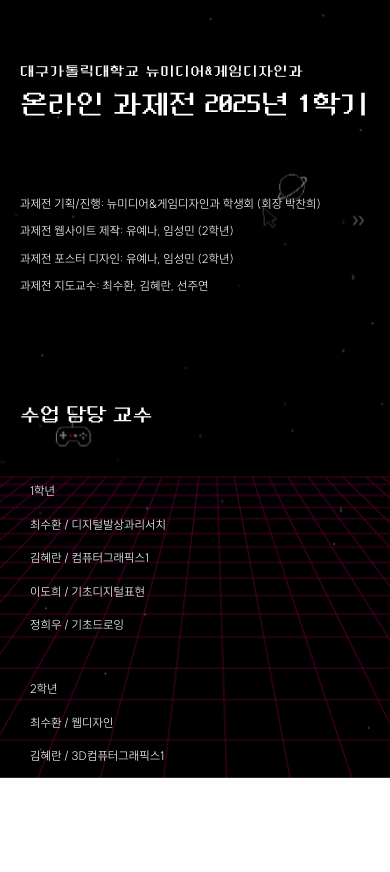
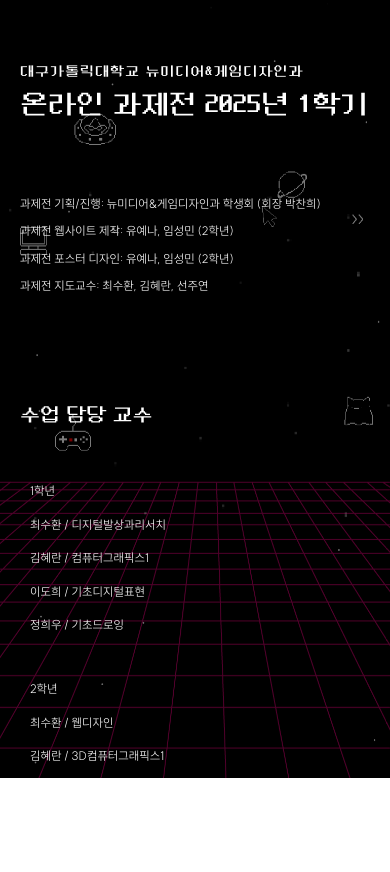
Before and after one commit to txda1s/txda1s.github.io, a plain HTML site: page about.html in a window 390 px wide. Shown: the part 66-938 px from the top of the page. Drawn offline with Linux system fonts and the light colour scheme.

Commit message:
Update about.css

```diff
--- a/about.css
+++ b/about.css
@@ -227,7 +227,7 @@ main {
 
 @media screen and (max-width: 1024px) {
   body::before {
-    background-image: url('./image/background\ 2-1.png');
+    background-image: url('./image/background\ 2.png');
   }
   .showcase-section {
     margin: 160px 40px 0 40px;
@@ -267,7 +267,7 @@ main {
 
 @media screen and (max-width: 768px) {
   body::before {
-    background-image: url('./image/background\ 3-1.png');
+    background-image: url('./image/background\ 3.png');
   }
 
    .showcase-section {
```
